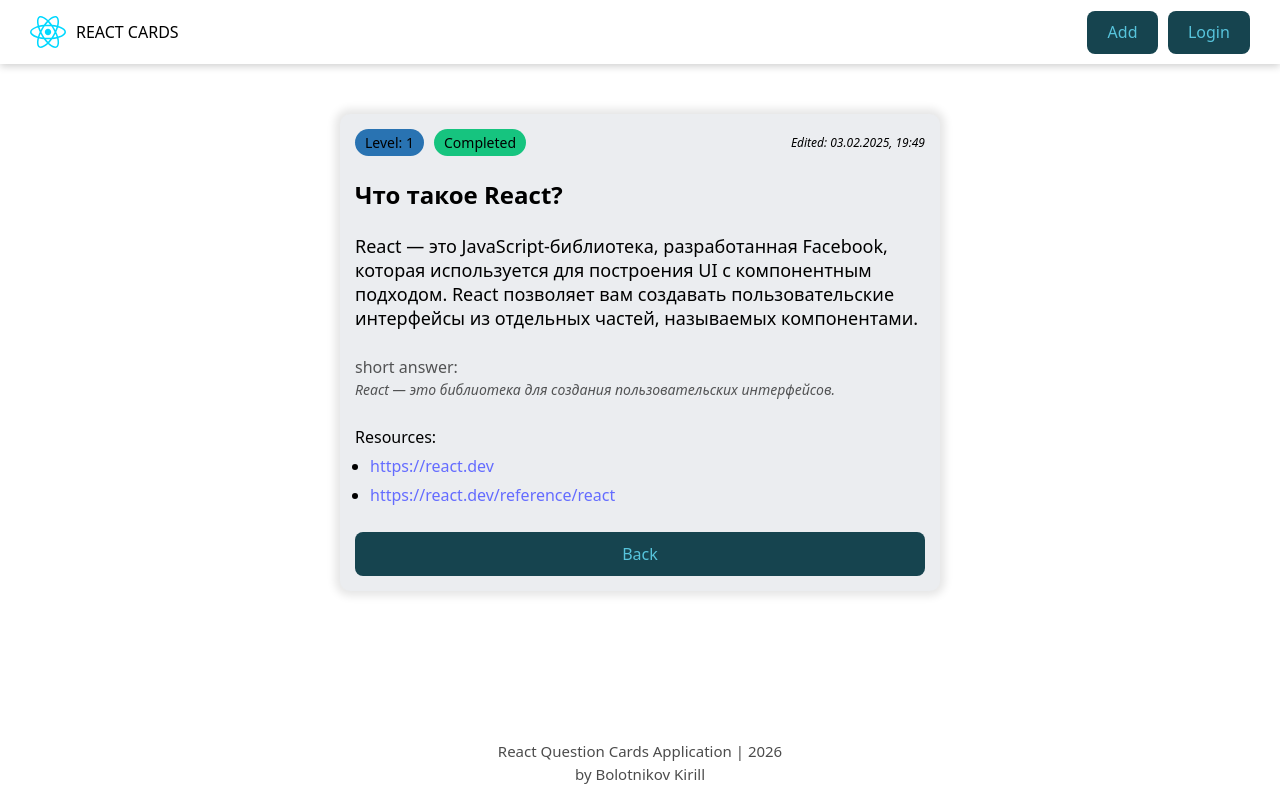
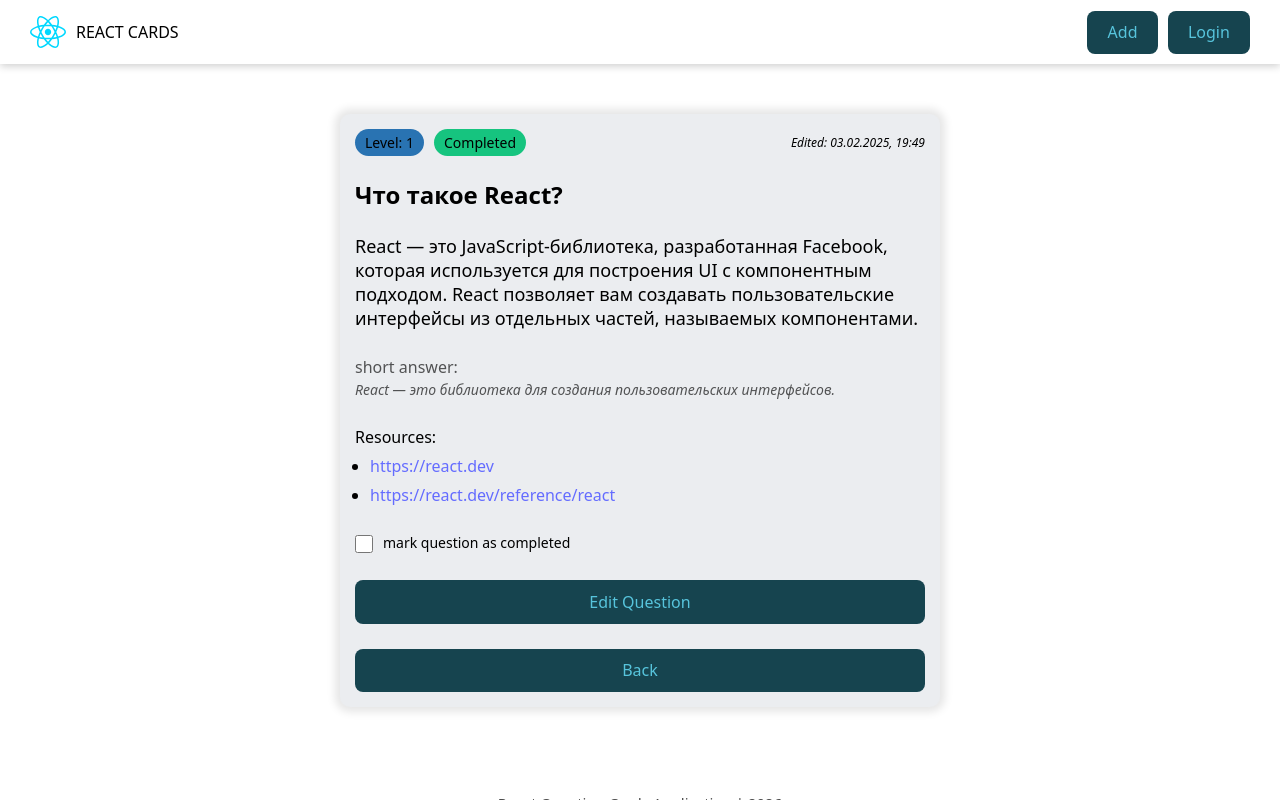
Before and after one commit to waystronstandoff-sketch/react-app, a React (Vite) app: page /question/1 in a window 1280 px wide. Built offline with nearby package versions, Linux system fonts and the light colour scheme.

Commit message:
questionPage

```diff
--- a/src/Pages/QuestionPage/QuestionPage.jsx
+++ b/src/Pages/QuestionPage/QuestionPage.jsx
@@ -2,6 +2,7 @@
 import { useNavigate } from 'react-router-dom';
 import { Badge } from '../../../components/Badge';
 import { Button } from '../../../components/Button';
+import { useId, useState } from 'react';
 
 const card = {
   id: '1',
@@ -18,7 +19,9 @@
 };
 
 export const QuestionPage = () => {
+  const [isChecked, setIsChecked] = useState(false);
 
+  const checkboxId = useId();
   const navigate = useNavigate();
 
   const levelVariant =
@@ -26,6 +29,8 @@
     card.level === 2 ? 'warn' :
       card.level === 3 ? 'alert' : '';
   const statusCard = card.completed ? 'succes' : 'primary';
+
+  const onCheckboxChangeHandler = () => {};
 
   return (
     <div className={cls.card}>
@@ -56,6 +61,12 @@
         }
       </ul>
 
+      <label htmlFor={checkboxId} className={cls.cardCheckbox}>
+        <input type="checkbox" className={cls.checkbox} id={checkboxId} checked={isChecked} onChange={onCheckboxChangeHandler} disabled={false}/>
+        <span>mark question as completed</span>
+      </label>
+
+      <Button onClick={() => navigate(`/editquestion/${card.id}`)}>Edit Question</Button>
       <Button onClick={() => navigate('/')}>Back</Button>
     </div>
   );
--- a/src/Pages/QuestionPage/QuestionPage.module.css
+++ b/src/Pages/QuestionPage/QuestionPage.module.css
@@ -67,3 +67,21 @@
         margin-left: 15px;
     }
 }
+
+.cardCheckbox {
+    display: flex;
+    align-items: center;
+    justify-content: center;
+    gap: 10px;
+
+    span {
+        font-size: 14px;
+        padding-bottom: 2px;
+    }
+}
+
+.checkbox {
+    width: 18px;
+    height: 18px;
+    accent-color: #16c47f;
+}
```
